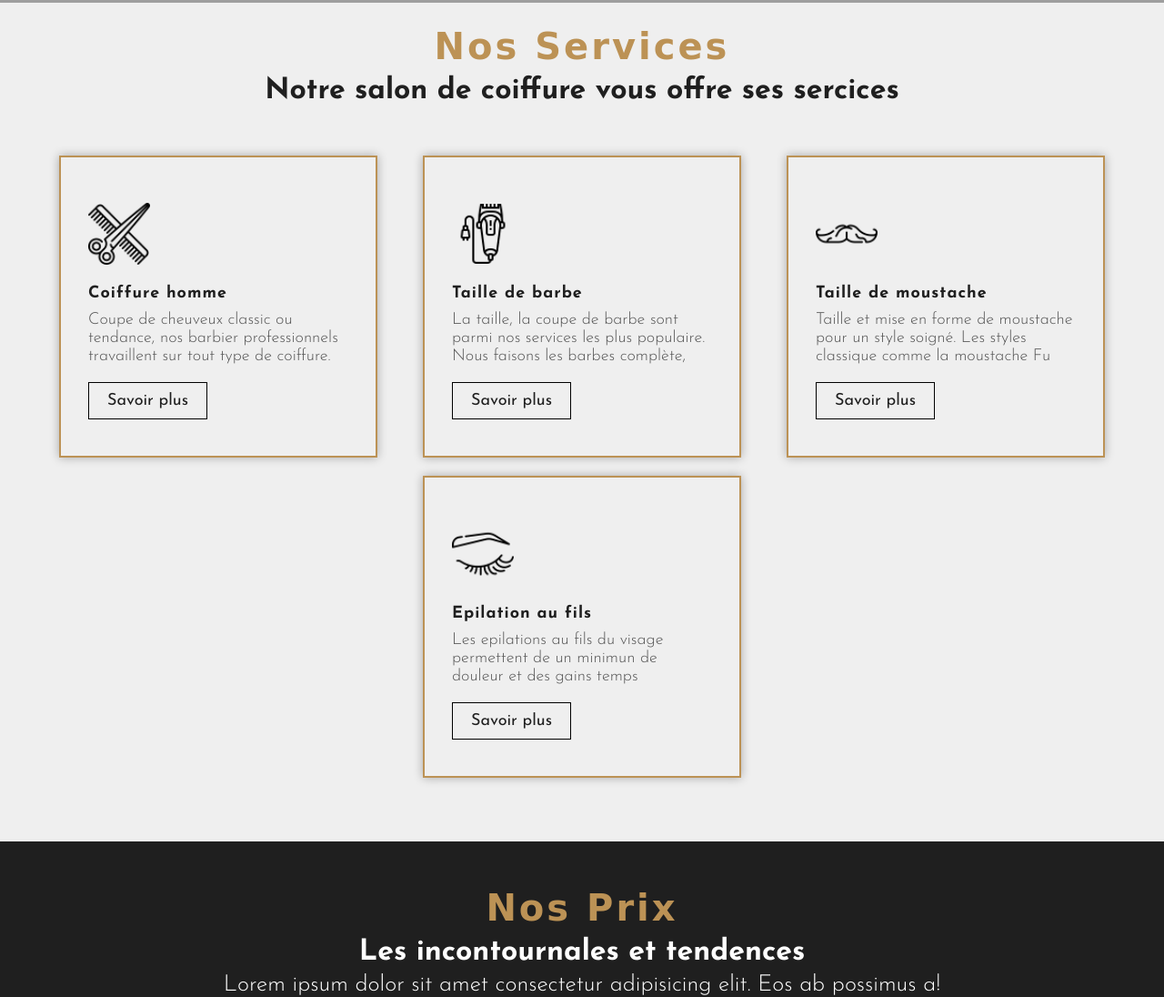
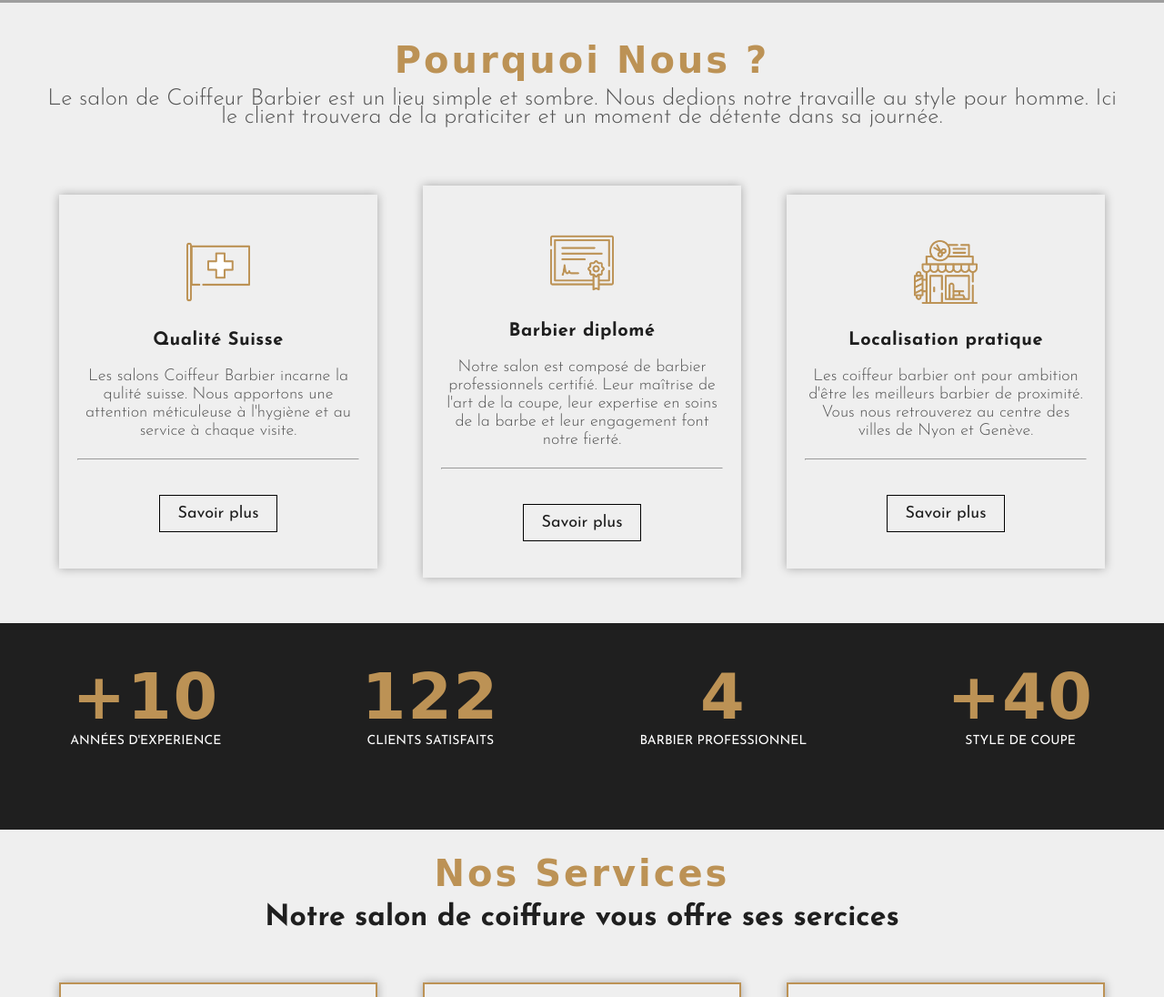
Before and after one commit to c00rni/CoiffeurBarbier, a plain HTML site: page index.html in a window 1280 px wide. Shown: the part 797-1893 px from the top of the page at 91% size. Drawn offline with Linux system fonts and the light colour scheme; grey boxes are pictures that could not be loaded; a web font is replaced by a local one.

Commit message:
Ajout de section apropos

```diff
--- a/css/styles.css
+++ b/css/styles.css
@@ -240,6 +240,116 @@ nav ul a {
     font-size: 3rem;
 }
 
+/* About us */
+
+.about-us {
+    padding: 3rem 1.5rem;
+    background: #efefef;
+
+}
+
+.features {
+    display: flex;
+    flex-flow: row wrap;
+    justify-content: space-around;
+    align-items: center;
+    align-content: center;
+
+}
+
+.feature {
+    margin:2rem;
+    flex: 0 0 35rem;
+    display: flex;
+    flex-flow: column nowrap;
+    padding: 5rem 2rem 4rem 2rem;
+    justify-content: center;
+    align-items: center;
+    text-align: center;
+    box-shadow: 0 0 1rem rgba(0,0,0,0.3);
+
+}
+
+.feature:nth-child(1) .feature-img {
+    width: 7rem;
+    height: 7rem;
+    background: url(../img/switzerland.png) center center/cover;
+}
+
+.feature:nth-child(2) .feature-img {
+    width: 7rem;
+    height: 7rem;
+    background: url(../img/certificate.png) center center/cover;
+}
+
+.feature:nth-child(3) .feature-img {
+    width: 7rem;
+    height: 7rem;
+    background: url(../img/barbershop.png) center center/cover;
+}
+
+.feature-content {
+    margin-top:3rem
+}
+
+.feature-content h4 {
+    color:#1f1f1f;
+    font-family: 'Josefin Sans', sans-serif;
+    letter-spacing: 0.05rem;
+    font-size: 2rem;
+    margin-bottom: 2rem;
+}
+
+.feature-content hr {
+    margin:2rem 0;
+}
+
+
+/* Numbers */
+
+.numbers {
+    background: #1f1f1f;
+    padding: 4rem 0;
+    display: flex;
+}
+
+.number-columb {
+    flex: 1 1 auto;
+    margin-bottom: 5rem;
+    padding: 0 2rem;
+    display: flex;
+    justify-content: center;
+}
+
+.count-inner {
+    display: inline-block;
+    position: relative;
+    text-align: center;
+    vertical-align: middle;
+}
+
+.number {
+    color:#bc9255;
+    font-family: 'Herr Von Muellerhoff', cursive;
+    font-weight: 700;
+    font-size: 7rem;
+    display: inline-block;
+    letter-spacing: .025em;
+}
+
+.counter-title {
+    font-family: 'Josefin Sans', sans-serif;
+    color:white;
+    letter-spacing: 0;
+    vertical-align: middle;
+    font-size: 1.4rem;
+    font-weight: 500;
+    text-transform: uppercase;
+}
+
+
+
+
 /* Section services */
 
 .barber-services {
@@ -256,7 +366,7 @@ nav ul a {
 }
 
 .service {
-    margin: 1rem;
+    margin: 1rem 1rem 3rem 1rem;
     box-shadow: 0 0 1rem rgba(0,0,0,0.3);
     padding:5rem 3rem 4rem 3rem;
     border:0.2rem solid #bc9255;
@@ -319,7 +429,7 @@ nav ul a {
 
 .price-plans {
     display: flex;
-    flex-flow: row nowrap;
+    flex-flow: row wrap;
     justify-content: space-around;
     align-content: center;
 }
@@ -331,9 +441,10 @@ nav ul a {
     border-radius: 1rem;
     padding: 5rem 3rem 4rem 3rem;
     max-width: 40rem;
+    margin-bottom: 4rem;
 }
 
-.price-box:first-child {
+.price-box:last-child {
     background: linear-gradient(to right bottom, #1f1f1f 85%, #FDA7DF);
 }
 
@@ -344,11 +455,11 @@ nav ul a {
     align-self: center;
 }
 
-.price-box:nth-child(2) .price-box-img {
+.price-box:nth-child(1) .price-box-img {
     background: url(../img/mustache-with-beard.png) center center/cover;
 }
 
-.price-box:nth-child(1) .price-box-img {
+.price-box:nth-child(2) .price-box-img {
     background: url(../img/eyebrow-icone.png) center center/cover;
 }
 
@@ -405,13 +516,13 @@ nav ul a {
 .member {
     display: flex;
     flex-flow: column nowrap;
-    width: 40rem;
+    width: 37rem;
     padding-bottom: 2rem;
 }
 
 .member-caption {
     width: 100%;
-    height: 50rem;
+    height: 41.5rem;
     background: url(../img/boss.jpg) center center/cover;
 }
 
--- a/index.html
+++ b/index.html
@@ -24,7 +24,7 @@
           <nav>
             <ul>
               <li><a class="active" href="#landing">Accueil</a></li>
-              <li><a href="#">A propos</a></li>
+              <li><a href="#about">A propos</a></li>
               <li><a href="#service">services</a></li>
               <li><a href="#prices">Prix</a></li>
               <li><a href="#team">equipe</a></li>
@@ -49,6 +49,91 @@
       <a href="#landing" class="go-up"
         ><i class="fa-solid fa-arrow-up-from-bracket fa-2xl"></i
       ></a>
+    </section>
+    <section class="about-us" id="about">
+      <div class="content-container">
+        <div class="section-head">
+          <h4 class="section-subtitile">Pourquoi Nous ?</h4>
+          <p class="section-desc">
+            Le salon de Coiffeur Barbier est un lieu simple et sombre. Nous
+            dedions notre travaille au style pour homme. Ici le client trouvera
+            de la praticiter et un moment de détente dans sa journée.
+          </p>
+        </div>
+        <div class="features">
+          <div class="feature">
+            <div class="feature-thumb">
+              <div class="feature-img"></div>
+            </div>
+            <div class="feature-content">
+              <h4>Qualité Suisse</h4>
+              <p>
+                Les salons Coiffeur Barbier incarne la qulité suisse. Nous
+                apportons une attention méticuleuse à l'hygiène et au service à
+                chaque visite.
+              </p>
+              <hr />
+              <a class="btn btn-light" href="#">Savoir plus</a>
+            </div>
+          </div>
+          <div class="feature">
+            <div class="feature-thumb">
+              <div class="feature-img"></div>
+            </div>
+            <div class="feature-content">
+              <h4>Barbier diplomé</h4>
+              <p>
+                Notre salon est composé de barbier professionnels certifié. Leur
+                maîtrise de l'art de la coupe, leur expertise en soins de la
+                barbe et leur engagement font notre fierté.
+              </p>
+              <hr />
+              <a class="btn btn-light" href="#">Savoir plus</a>
+            </div>
+          </div>
+          <div class="feature">
+            <div class="feature-thumb">
+              <div class="feature-img"></div>
+            </div>
+            <div class="feature-content">
+              <h4>Localisation pratique</h4>
+              <p>
+                Les coiffeur barbier ont pour ambition d'être les meilleurs
+                barbier de proximité. Vous nous retrouverez au centre des villes
+                de Nyon et Genève.
+              </p>
+              <hr />
+              <a class="btn btn-light" href="#contact">Savoir plus</a>
+            </div>
+          </div>
+        </div>
+      </div>
+    </section>
+    <section class="numbers">
+      <div class="number-columb">
+        <div class="count-inner background-text">
+          <span class="number">+10</span>
+          <h6 class="counter-title">Années d'experience</h6>
+        </div>
+      </div>
+      <div class="number-columb">
+        <div class="count-inner">
+          <span class="number">122</span>
+          <h6 class="counter-title">Clients satisfaits</h6>
+        </div>
+      </div>
+      <div class="number-columb">
+        <div class="count-inner">
+          <span class="number">4</span>
+          <h6 class="counter-title">Barbier Professionnel</h6>
+        </div>
+      </div>
+      <div class="number-columb">
+        <div class="count-inner">
+          <span class="number">+40</span>
+          <h6 class="counter-title">Style de coupe</h6>
+        </div>
+      </div>
     </section>
     <section class="barber-services" id="service">
       <div class="content-container">
@@ -113,32 +198,12 @@
         <div class="section-head">
           <h4 class="section-subtitile">Nos Prix</h4>
           <span class="white-txt">Les incontournales et tendences</span>
-          <p class="section-desc">
+          <!--<p class="section-desc">
             Lorem ipsum dolor sit amet consectetur adipisicing elit. Eos ab
             possimus a!
-          </p>
+          </p>-->
         </div>
         <div class="price-plans">
-          <div class="price-plans">
-            <div class="price-box">
-              <div class="price-box-img"></div>
-              <div class="price-col">
-                <h4>Epilation au fils</h4>
-                <div class="price-dots"></div>
-                <h3>15 CHF</h3>
-                <p>
-                  Epilation du visage au fil, une epilation des sourcils et
-                  duvet
-                </p>
-              </div>
-              <div class="price-col">
-                <h4>Coupe courte</h4>
-                <div class="price-dots"></div>
-                <h3>25 CHF</h3>
-                <p>Coiffure courte à la garçonne</p>
-              </div>
-            </div>
-          </div>
           <div class="price-box">
             <div class="price-box-img"></div>
             <div class="price-col">
@@ -164,6 +229,23 @@
               <div class="price-dots"></div>
               <h3>20 CHF</h3>
               <p>Tarif préferenciel pour les enfants et étudiants</p>
+            </div>
+          </div>
+          <div class="price-box">
+            <div class="price-box-img"></div>
+            <div class="price-col">
+              <h4>Epilation au fils</h4>
+              <div class="price-dots"></div>
+              <h3>15 CHF</h3>
+              <p>
+                Epilation du visage au fil, une epilation des sourcils et duvet
+              </p>
+            </div>
+            <div class="price-col">
+              <h4>Coupe courte</h4>
+              <div class="price-dots"></div>
+              <h3>25 CHF</h3>
+              <p>Coiffure courte à la garçonne</p>
             </div>
           </div>
         </div>
```
Also changed, not shown: img/barbershop.png (added), img/certificate.png (added), img/switzerland.png (added).
